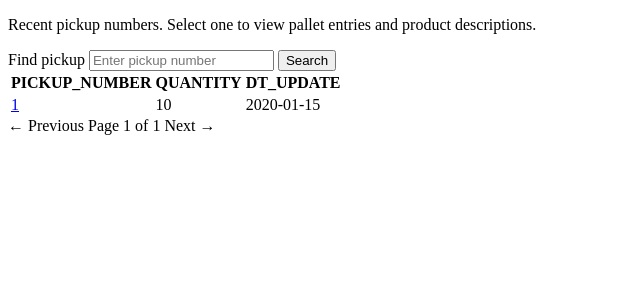
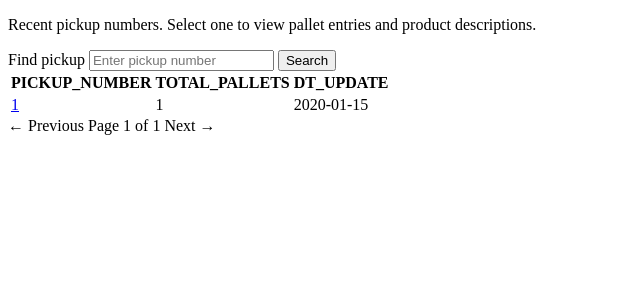
Before and after one commit to guilherme-salome/mister-anderson, a Flask app: template src/webapp/templates/pickups.html in a window 1280 px wide. Shown: the part 98-398 px from the top of the page, without its empty margins (0-640 px from the left). Run offline with Flask 3, Linux system fonts and the light colour scheme; the template is opened without the code that fills it: most values are stand-ins (such as "Sample title", 1, 10 or a date in 2020).

Commit message:
display count of pallets in /pickups

```diff
--- a/src/webapp/iassets.py
+++ b/src/webapp/iassets.py
@@ -136,6 +136,7 @@ def list_pickups(
                 SELECT
                     pickup_number,
                     SUM(COALESCE(quantity, 0)) AS total_quantity,
+                    COUNT(DISTINCT COD_PALLET) AS pallet_count,
                     MAX(COALESCE(dt_update, dt, dt_processed, dt_pickup)) AS last_update
                 FROM IASSETS
                 WHERE pickup_number IS NOT NULL
@@ -143,7 +144,7 @@ def list_pickups(
             )
             SELECT
                 c.pickup_number AS PICKUP_NUMBER,
-                COALESCE(agg.total_quantity, 0) AS QUANTITY,
+                COALESCE(agg.pallet_count, 0) AS TOTAL_PALLETS,
                 COALESCE(agg.last_update, lp.created_at) AS DT_UPDATE
             FROM combined c
             LEFT JOIN agg ON agg.pickup_number = c.pickup_number
--- a/src/webapp/templates/pickups.html
+++ b/src/webapp/templates/pickups.html
@@ -47,7 +47,7 @@
       <thead>
         <tr>
           <th>PICKUP_NUMBER</th>
-          <th>QUANTITY</th>
+          <th class="tooltip" data-tooltip="Calculated on the fly">TOTAL_PALLETS</th>
           <th>DT_UPDATE</th>
         </tr>
       </thead>
@@ -55,7 +55,7 @@
         {% for p in pickups %}
           <tr>
             <td><a href="/pickups/{{ p.PICKUP_NUMBER }}">{{ p.PICKUP_NUMBER }}</a></td>
-            <td>{{ p.QUANTITY or 0 }}</td>
+            <td>{{ p.TOTAL_PALLETS or 0 }}</td>
             <td>{{ p.DT_UPDATE or '—' }}</td>
           </tr>
         {% else %}
```
